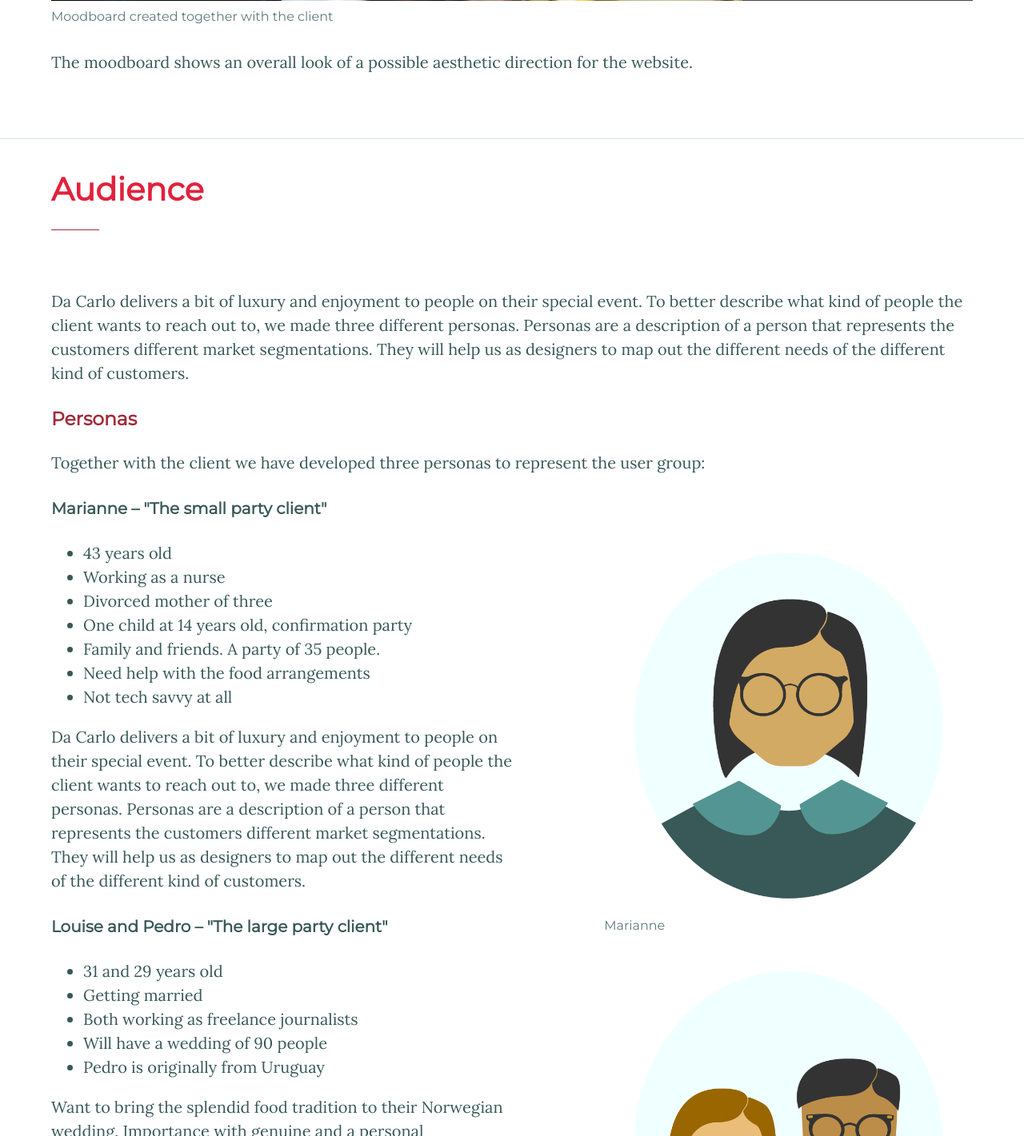
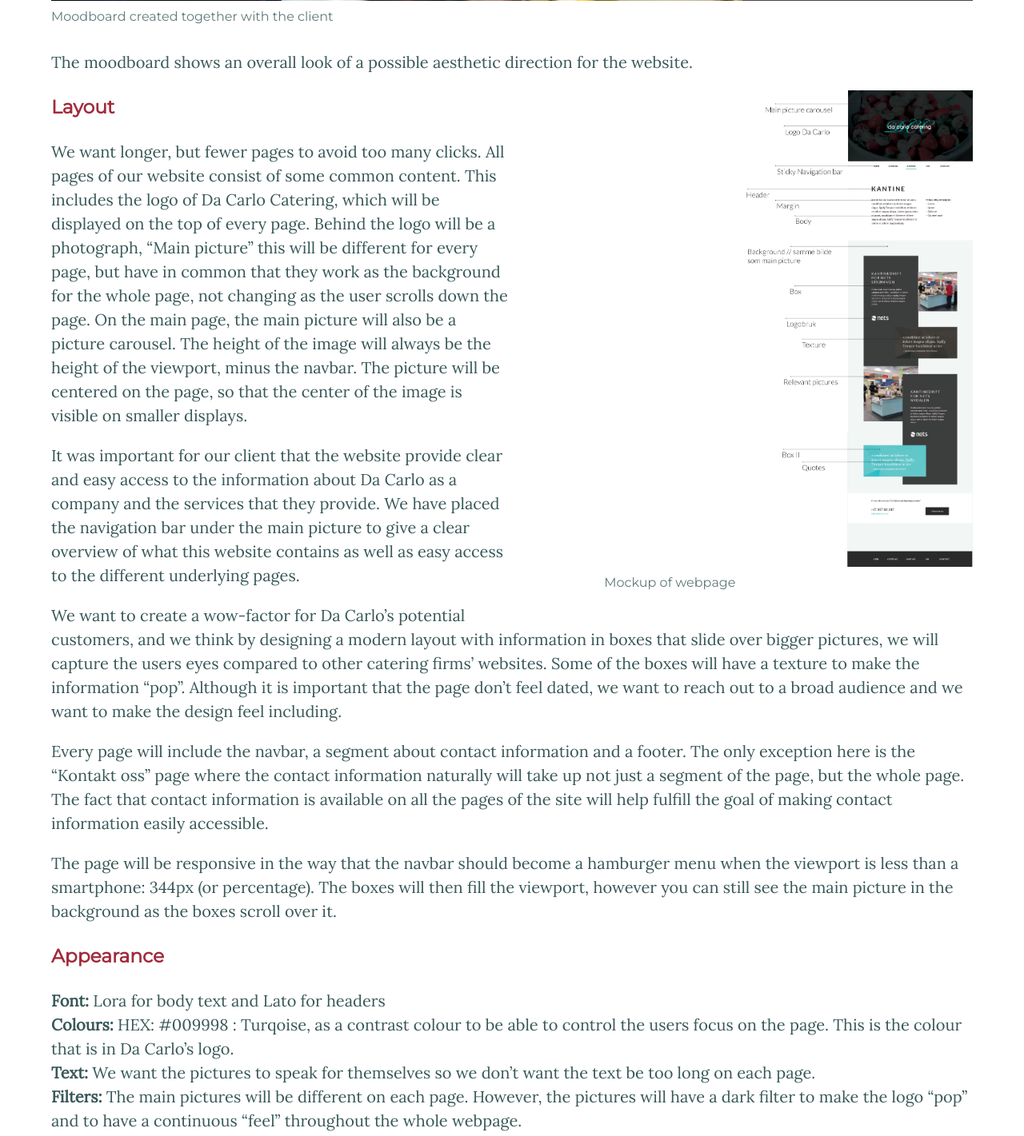
Before and after one commit to leonjohannessen/IT2805-project, a PHP site: page /P2_designguidelines.html in a window 1280 px wide. Shown: the part 5079-6500 px from the top of the page at 80% size. Run offline with PHP 8.4, Linux system fonts and the light colour scheme.

Commit message:
La til et bilde på siden

```diff
--- a/Documents/P2_designguidelines.html
+++ b/Documents/P2_designguidelines.html
@@ -37,7 +37,7 @@
         </div>
       </section>
       <section id="goals" class="alt">
-        <h2>Goal, Audience &amp; Purpose</h2>
+        <h2>Goal &amp; Purpose</h2>
         <div>
           <p>
             The website’s purpose is to give Da Carlo a presence in the digital world, as part of a marketing strategy to expand their business by increasing the number of sales. Thus, our goal is to inform potential customers of who Da Carlo are, what they can deliver and how to contact them. We also want to help Da Carlo distinguish themselves and assure their audience that they deliver not only great food, but full food experiences. The main audience will be people who demand a little extra luxury on their special event - organizers both of business events and of private parties of different sizes.
@@ -114,6 +114,33 @@
           <p>
             The moodboard shows an overall look of a possible aesthetic direction for the website.
           </p>
+          <figure class="aside mockup1">
+            <img src="img/mockup1.png" alt="Layout Mockup">
+            <figcaption>Mockup of webpage</figcaption>
+          </figure>
+          <h3>Layout</h3>
+          <p>
+            We want longer, but fewer pages to avoid too many clicks. All pages of our website consist of some common content. This includes the logo of Da Carlo Catering, which will be displayed on the top of every page. Behind the logo will be a photograph, “Main picture” this will be different for every page, but have in common that they work as the background for the whole page, not changing as the user scrolls down the page. On the main page, the main picture will also be a picture carousel. The height of the image will always be the height of the viewport, minus the navbar. The picture will be centered on the page, so that the center of the image is visible on smaller displays.
+          </p>
+          <p>
+            It was important for our client that the website provide clear and easy access to the information about Da Carlo as a company and the services that they provide. We have placed the navigation bar under the main picture to give a clear overview of what this website contains as well as easy access to the different underlying pages.
+          </p>
+          <p>
+            We want to create a wow-factor for Da Carlo’s potential customers, and we think by designing a modern layout with information in boxes that slide over bigger pictures, we will capture the users eyes compared to other catering firms’ websites. Some of the boxes will have a texture to make the information “pop”. Although it is important that the page don’t feel dated, we want to reach out to a broad audience and we want to make the design feel including.
+          </p>
+          <p>
+            Every page will include the navbar, a segment about contact information and a footer. The only exception here is the “Kontakt oss” page where the contact information naturally will take up not just a segment of the page, but the whole page. The fact that contact information is available on all the pages of the site will help fulfill the goal of making contact information easily accessible.
+          </p>
+          <p>
+            The page will be responsive in the way that the navbar should become a hamburger menu when the viewport is less than a smartphone: 344px (or percentage). The boxes will then fill the viewport, however you can still see the main picture in the background as the boxes scroll over it.
+          </p>
+          <h3>Appearance</h3>
+          <p>
+            <strong>Font:</strong> Lora for body text and Lato for headers<br>
+            <strong>Colours:</strong> HEX: #009998 : Turqoise, as a contrast colour to be able to control the users focus on the page. This is the colour that is in Da Carlo’s logo. <br>
+            <strong>Text:</strong> We want the pictures to speak for themselves so we don’t want the text be too long on each page.<br>
+            <strong>Filters: </strong>The main pictures will be different on each page. However, the pictures will have a dark filter to make the logo “pop” and to have a continuous “feel” throughout the whole webpage.
+          </p>
         </div>
       </section>
       <section id="audience" class="alt">
--- a/Documents/css/styles.css
+++ b/Documents/css/styles.css
@@ -68,6 +68,11 @@ figure.aside {
 
 figure.aside.persona {
   margin-top: -5em;
+}
+
+figure.aside.mockup1 {
+margin-top: 10em;
+
 }
 
 figure img {
```
Also changed, not shown: other parts of Documents/P2_designguidelines.html (+0 -102 lines).
